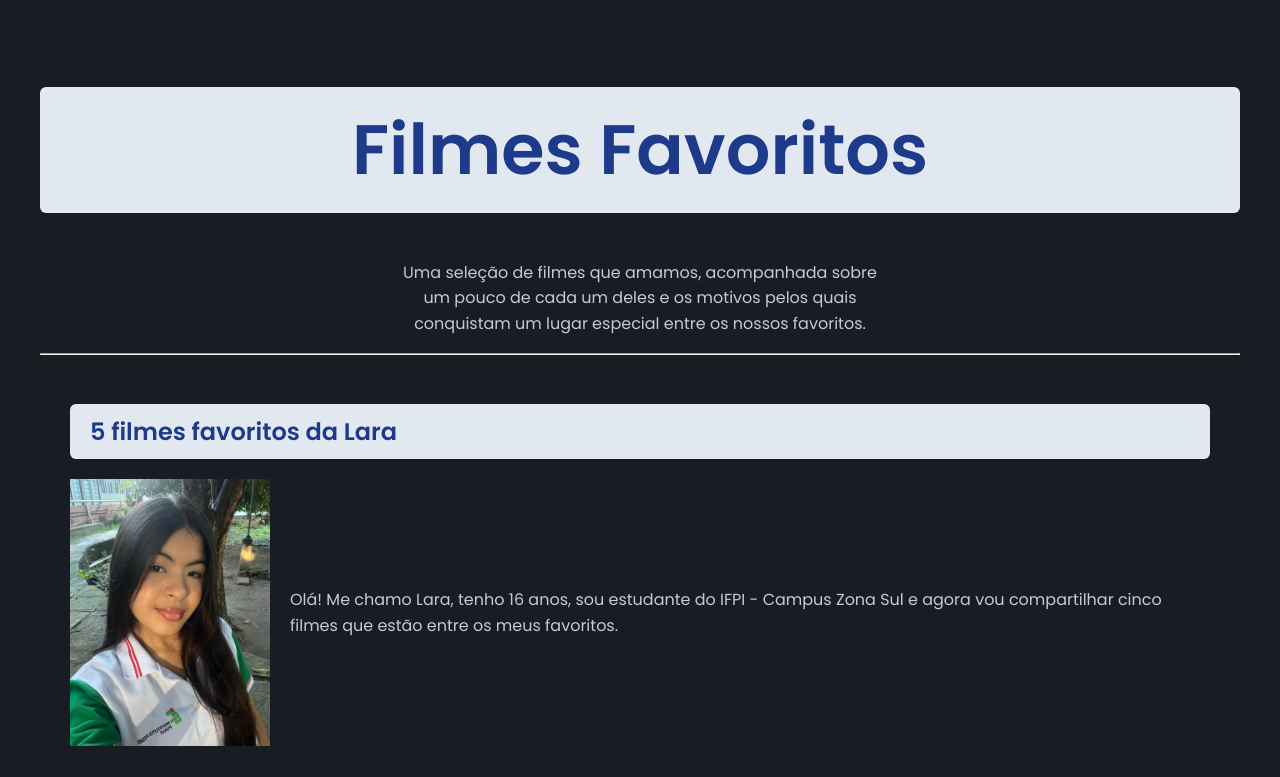
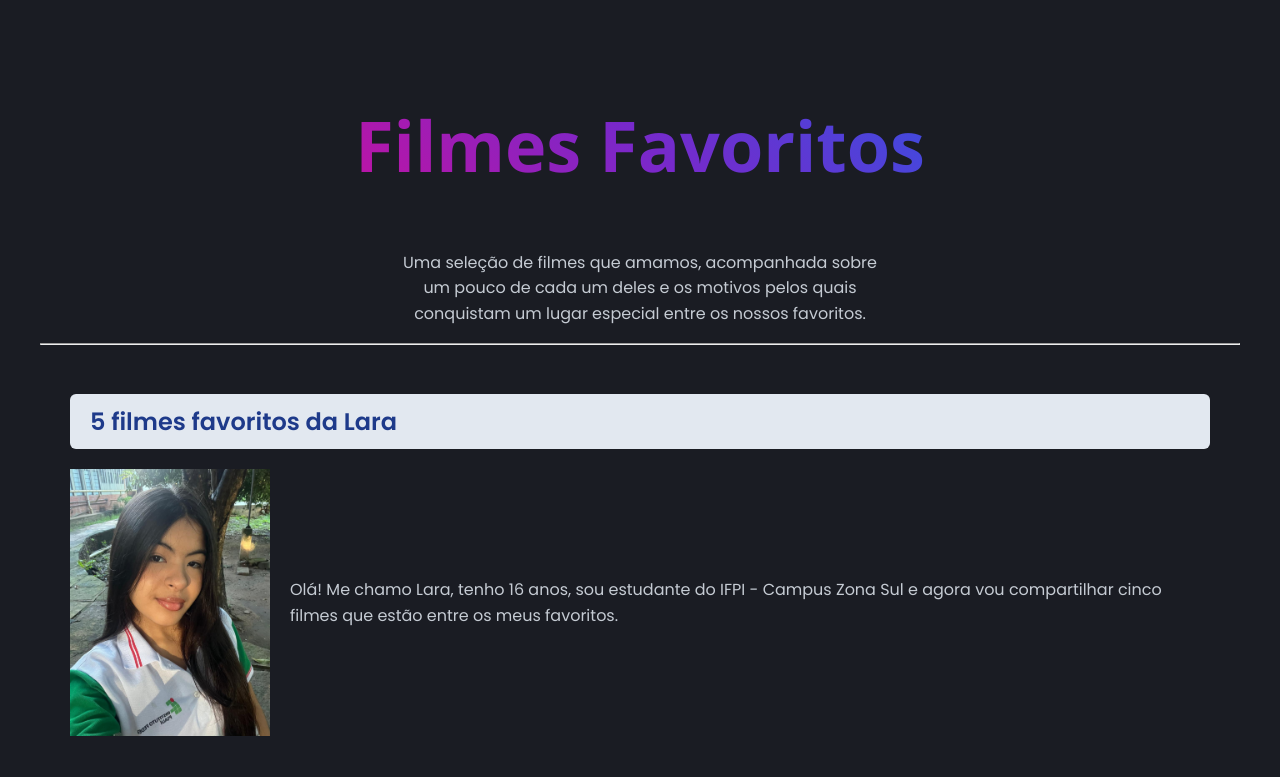
Before and after one commit to larinhadev/filmes-favoritos, a plain HTML site: page index.html in a window 1280 px wide. Shown: the top 777 px of the page. Drawn offline with Linux system fonts and the light colour scheme.

Commit message:
Enhance h1 styles with font and gradient
Updated h1 styles with new font and gradient background.

```diff
--- a/style.css
+++ b/style.css
@@ -13,8 +13,12 @@ body {
 
 h1 {
     text-align: center;
-    background-color: #333333;
+    font-family: "Segoe UI", Tahoma, sans-serif;
     font-size: 70px;
+    font-weight: 900;
+    background: linear-gradient(45deg, #ff007f, #7928ca, #0070f3);
+    -webkit-background-clip: text;
+    -webkit-text-fill-color: transparent;
     padding: 30px;
 }
 
```
